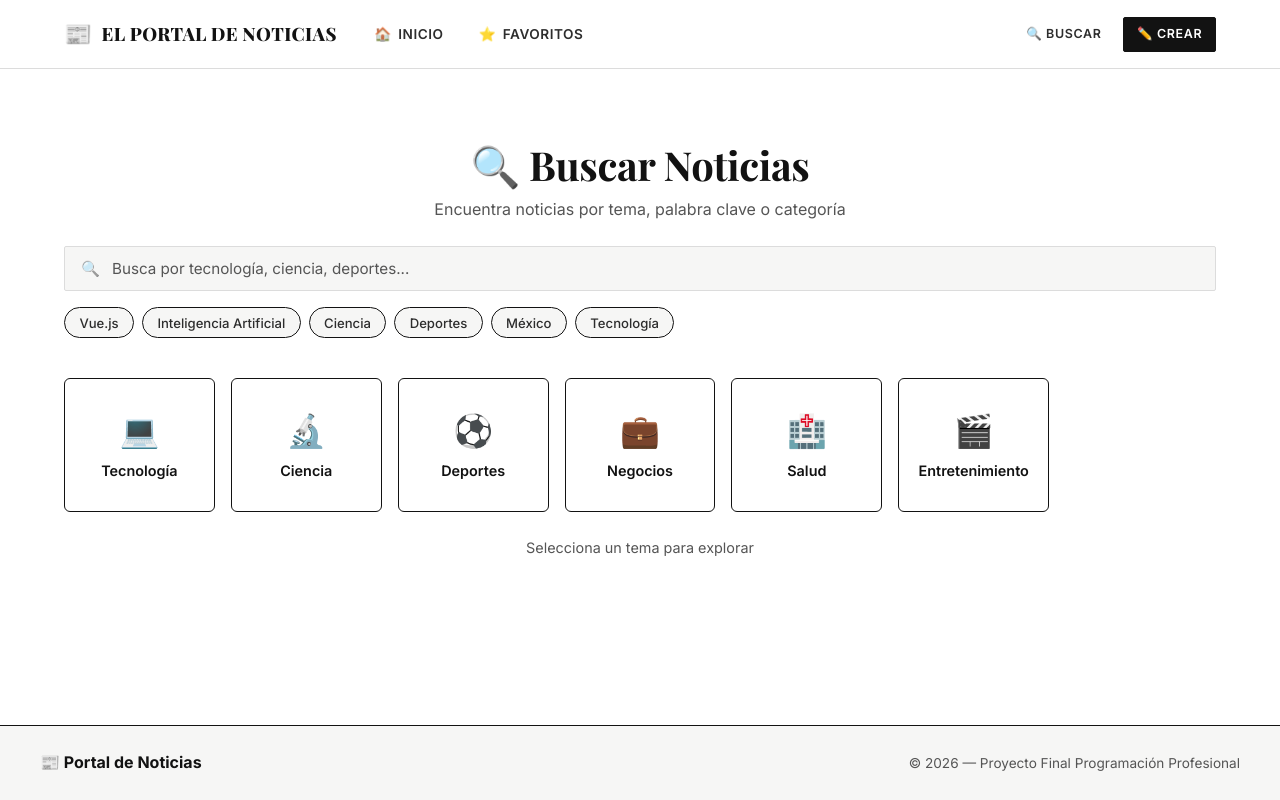
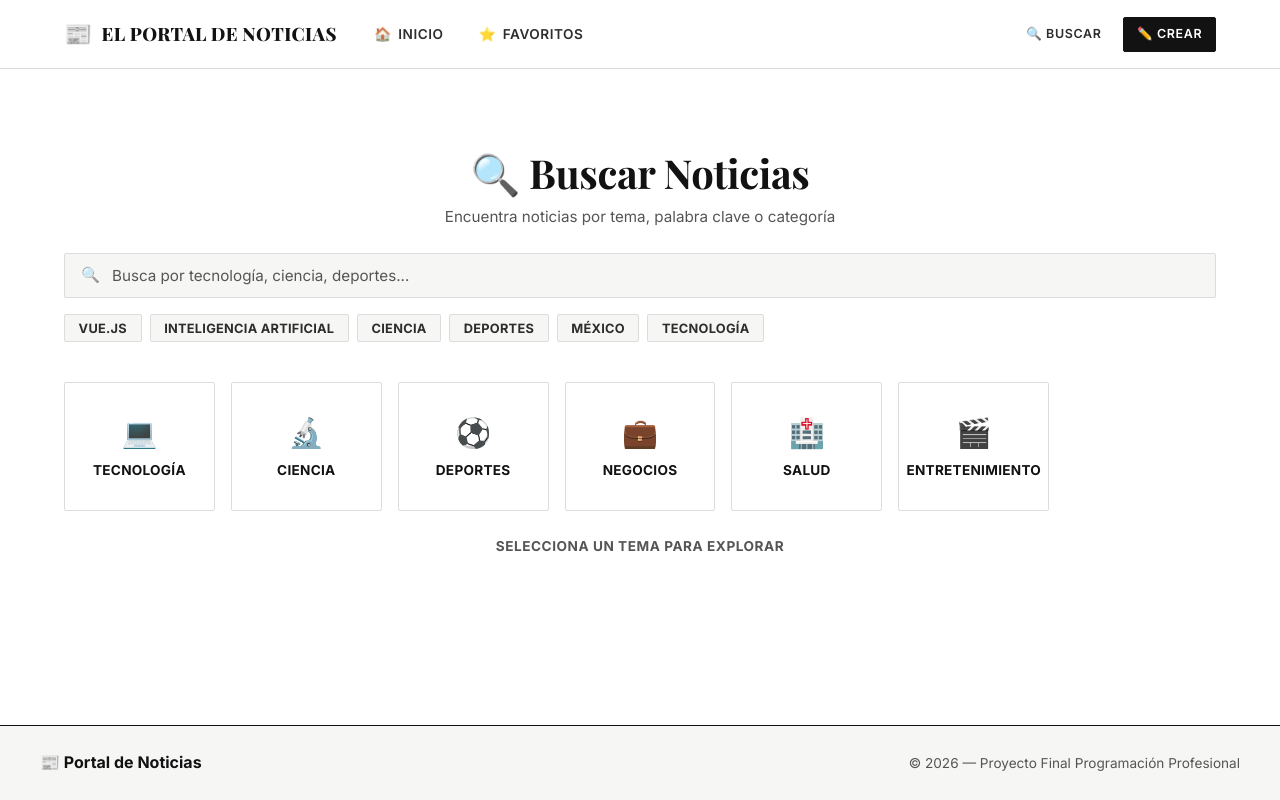
Before and after one commit to VyrByte/Portal-Noticias, a Vue app in the folder frontend/: page /search in a window 1280 px wide. Built offline with nearby package versions, Linux system fonts and the light colour scheme.

Commit message:
feat(views): Rediseñada la vista de búsqueda SearchView

```diff
--- a/frontend/src/views/SearchView.vue
+++ b/frontend/src/views/SearchView.vue
@@ -133,7 +133,6 @@ export default {
   },
 
   created() {
-    // Si viene query desde la URL
     const { q } = this.$route.query
     if (q) {
       this.query = q
@@ -153,10 +152,9 @@ export default {
       }
 
       this.searching = true
-      this.searchNews(q) // guarda en Vuex + LocalStorage
+      this.searchNews(q)
 
       try {
-        // Primero busca en el store local (más rápido)
         const localResults = this.news.filter(({ title = '', description = '' }) =>
           title.toLowerCase().includes(q.toLowerCase()) ||
           description.toLowerCase().includes(q.toLowerCase())
@@ -165,7 +163,6 @@ export default {
         if (localResults.length > 0) {
           this.results = localResults
         } else {
-          // Si no hay resultados locales, consulta la API
           const { articles } = await searchNewsFromAPI(q)
           this.results = articles
         }
@@ -215,18 +212,19 @@ export default {
 <style scoped>
 .search-header {
   text-align: center;
-  padding: 2rem 0 1.5rem;
-  animation: fadeInUp 0.5s ease;
+  padding: 2.5rem 0 1.5rem;
+  animation: fadeInUp 0.4s ease;
 }
 
 .search-title {
+  font-family: 'Playfair Display', Georgia, serif;
   font-size: clamp(1.8rem, 4vw, 2.5rem);
   margin-bottom: 0.5rem;
 }
 
 .search-subtitle {
   color: var(--text-muted);
-  font-size: 1rem;
+  font-size: 0.95rem;
 }
 
 .search-section {
@@ -234,7 +232,7 @@ export default {
   flex-direction: column;
   gap: 1rem;
   margin-bottom: 2.5rem;
-  animation: fadeInUp 0.5s 0.1s ease both;
+  animation: fadeInUp 0.4s 0.1s ease both;
 }
 
 /* Quick tags */
@@ -245,13 +243,15 @@ export default {
 }
 
 .quick-tag {
-  padding: 0.4rem 0.9rem;
+  padding: 0.35rem 0.85rem;
   background: var(--surface-2);
-  border: 1px solid var(--border);
-  border-radius: 999px;
+  border: 1px solid var(--border-muted);
+  border-radius: var(--radius-sm);
   color: var(--text-secondary);
-  font-size: 0.82rem;
-  font-weight: 500;
+  font-size: 0.8rem;
+  font-weight: 700;
+  text-transform: uppercase;
+  letter-spacing: 0.02em;
   font-family: 'Inter', sans-serif;
   cursor: pointer;
   transition: all var(--transition);
@@ -260,12 +260,13 @@ export default {
 .quick-tag:hover {
   background: var(--surface-3);
   color: var(--text);
+  border-color: var(--border);
 }
 
 .quick-tag--active {
-  background: rgba(124, 107, 255, 0.15);
-  border-color: var(--accent);
-  color: var(--accent);
+  background: var(--text) !important;
+  border-color: var(--text) !important;
+  color: white !important;
 }
 
 /* Results header */
@@ -274,8 +275,12 @@ export default {
   justify-content: space-between;
   align-items: center;
   margin-bottom: 1.5rem;
-  font-size: 0.9rem;
+  font-size: 0.85rem;
+  font-weight: 700;
+  text-transform: uppercase;
   color: var(--text-secondary);
+  border-bottom: 1px solid var(--border-muted);
+  padding-bottom: 0.5rem;
 }
 
 /* No results */
@@ -294,12 +299,14 @@ export default {
 }
 
 .no-results h3 {
+  font-family: 'Playfair Display', Georgia, serif;
   font-size: 1.25rem;
   color: var(--text);
 }
 
 .no-results p {
   color: var(--text-muted);
+  font-size: 0.95rem;
 }
 
 .suggestions {
@@ -312,13 +319,15 @@ export default {
 }
 
 .suggestions-label {
-  font-size: 0.85rem;
+  font-size: 0.8rem;
+  font-weight: 700;
+  text-transform: uppercase;
   color: var(--text-muted);
 }
 
 /* Explore state */
 .search-empty-state {
-  animation: fadeInUp 0.5s 0.2s ease both;
+  animation: fadeInUp 0.4s 0.2s ease both;
   text-align: center;
 }
 
@@ -331,8 +340,8 @@ export default {
 
 .explore-card {
   background: var(--surface-1);
-  border: 1px solid var(--border);
-  border-radius: var(--radius-lg);
+  border: 1px solid var(--border-muted);
+  border-radius: var(--radius-sm);
   padding: 2rem 1rem;
   display: flex;
   flex-direction: column;
@@ -344,25 +353,28 @@ export default {
 }
 
 .explore-card:hover {
-  border-color: var(--accent);
-  background: rgba(124, 107, 255, 0.08);
-  transform: translateY(-4px);
-  box-shadow: var(--shadow-md);
+  border-color: var(--border);
+  background: var(--surface-2);
 }
 
 .explore-emoji {
-  font-size: 2rem;
+  font-size: 1.8rem;
 }
 
 .explore-label {
-  font-size: 0.9rem;
-  font-weight: 600;
+  font-size: 0.85rem;
+  font-weight: 700;
+  text-transform: uppercase;
+  letter-spacing: 0.02em;
   color: var(--text);
 }
 
 .explore-hint {
   color: var(--text-muted);
-  font-size: 0.9rem;
+  font-size: 0.85rem;
+  text-transform: uppercase;
+  font-weight: 700;
+  letter-spacing: 0.04em;
   text-align: center;
 }
 </style>
```
